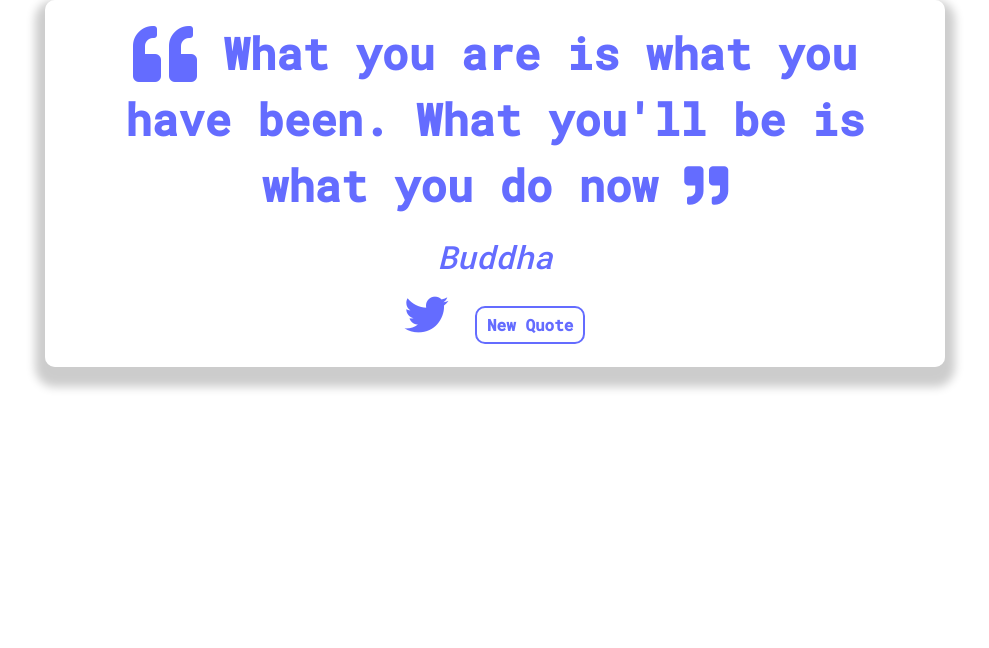
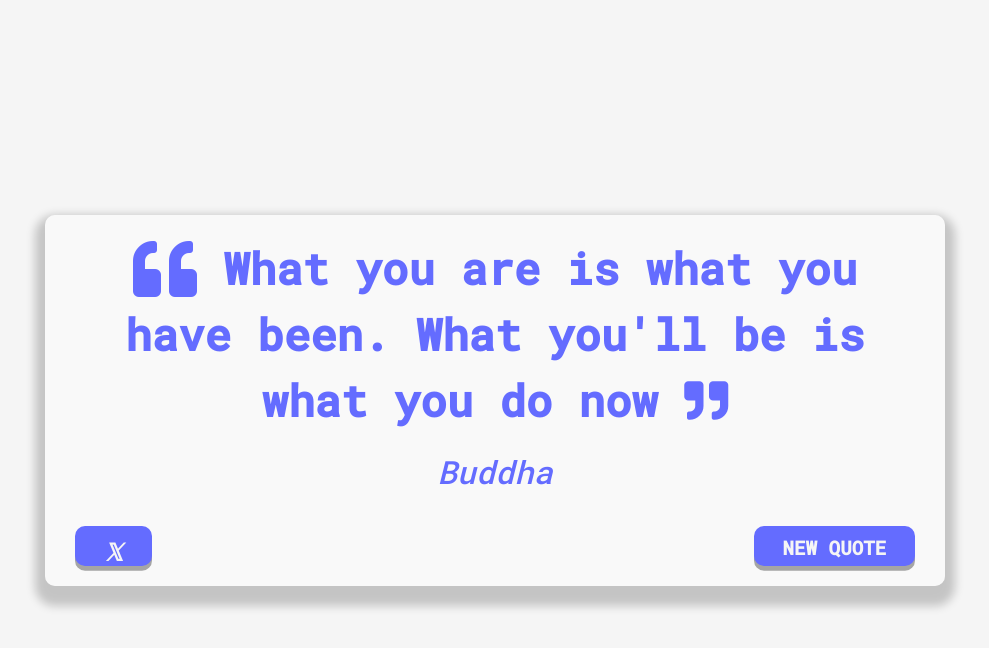
Before and after one commit to EshuShango/js_qoute_gen, a website built with Vite: page index.html in a window 1280 px wide. Shown: the whole page, without its empty margins (145-1134 px from the left). Built offline with nearby package versions, Linux system fonts and the light colour scheme.

Commit message:
ui upd fin for now, ready for JS

```diff
--- a/index.html
+++ b/index.html
@@ -27,7 +27,7 @@
       <!-- BUTTONS -->
       <div class="button-container">
         <button class="twitter-button" id="twitter" title="Tweet this!">
-          <i class="fab fa-twitter"></i>
+          <i class="fa-brands fa-x-twitter">𝕏</i>
         </button>
         <button id="new-quote">New Quote</button>
 
--- a/src/css/style.css
+++ b/src/css/style.css
@@ -11,9 +11,10 @@ html {
 
 body {
   margin: 0;
-  max-height: 100vh;
+  /* margin-top: 4rem; */
+  min-height: 100vh;
   max-width: 100vw;
-  background-color: #0000;
+  background-color: #f5f5f5;
   /* background-image: url("../img/bg.jpg"); */
   color: black;
   font-family: "Roboto Mono", monospace;
@@ -23,6 +24,7 @@ body {
   align-items: center;
   justify-content: center;
 }
+/* CONTAINER */
 .quote-container {
   width: auto;
   max-width: 900px;
@@ -56,12 +58,55 @@ body {
   color: #646cff;
 }
 
-#new-quote {
+/* Buttons */
+.button-container {
+  margin-top: 30px;
+  display: flex;
+  justify-content: space-between;
+}
+button {
+  cursor: pointer;
+  height: 2.5rem;
+  padding: 0.5rem 1.8rem;
+  border-radius: 10px;
+  border: none;
+  font-size: 1.2rem;
+  font-weight: 700;
+  text-transform: uppercase;
+  outline: none;
+  color: #f5f5f5;
+  background-color: #646cff;
+  box-shadow: 0 0.3rem rgba(121, 121, 121, 0.65);
+}
+
+button:hover {
+  filter: brightness(110%);
+}
+
+button:active {
+  /* allows the button to look as though it's being pressed down */
+  transform: translate(0, 0.3rem);
+  box-shadow: 0 0.1rem rgba(255, 255, 255, 0.65);
+  filter: brightness(120%);
+}
+/* TWITTER BUTTON */
+
+.twitter-button:hover {
+  color: black;
+}
+.fa-x-twitter {
+  font-size: 1.5rem;
+}
+/* Media Query: Tablet or Smaller Screens */
+@media screen and (max-width: 1000px) {
+  .quote-container {
+    margin: auto 10px;
+  }
+}
+
+/* #new-quote {
   border: solid #646cff 2px;
   padding: 5px 10px;
   font-size: 1rem;
   border-radius: 10px;
-}
-h1 {
-  color: #646cff;
-}
+} */
```
Also changed, not shown: .eslintrc.cjs (renamed from .eslintrc.js).
